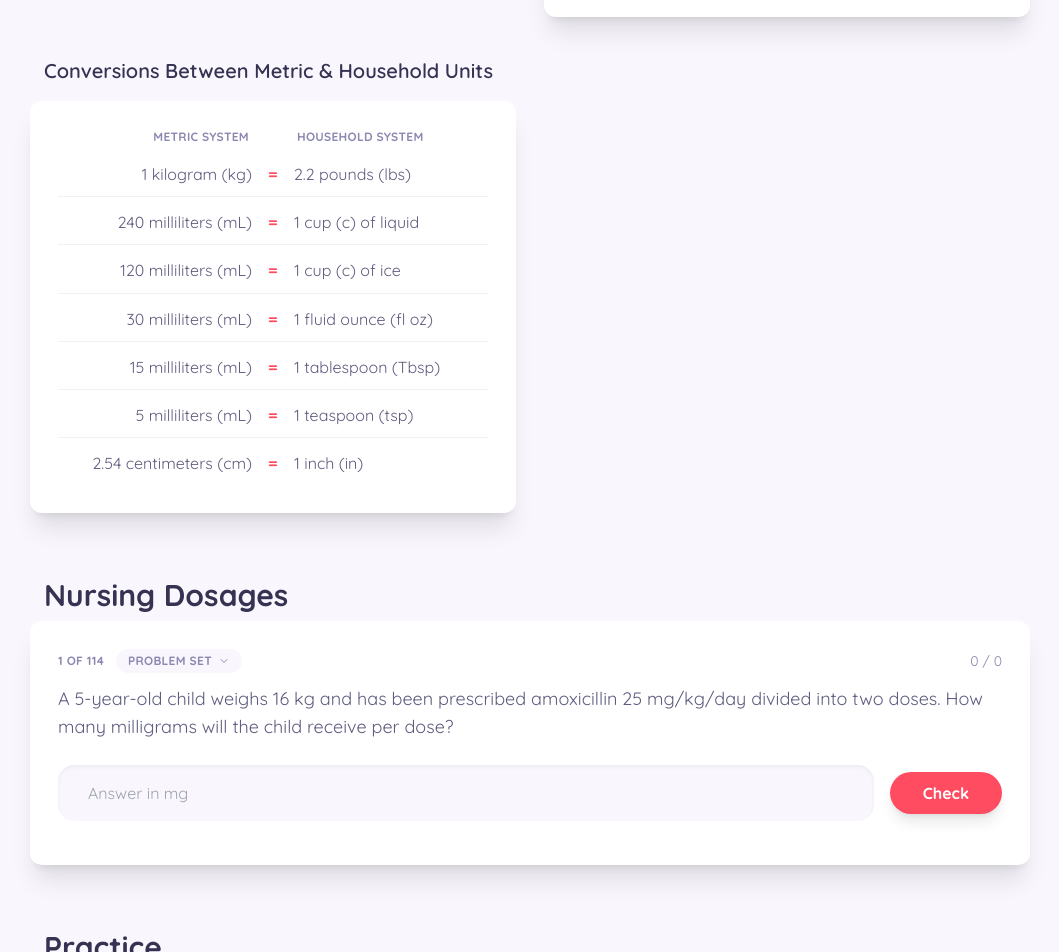
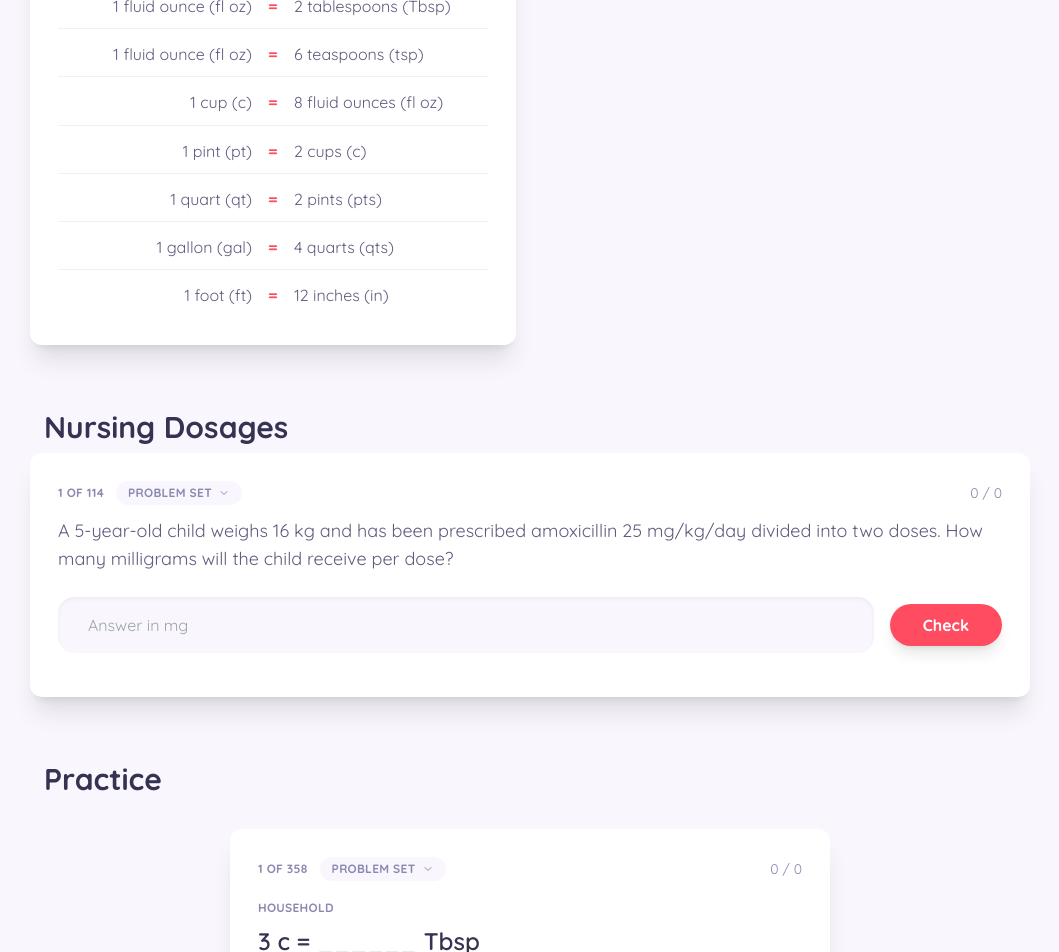
Before and after one commit to jurisdoctor/jurisdoctor.github.io, a Next.js app: page /dosage-calculations in a window 1280 px wide. Shown: the part 1620-2572 px from the top of the page, without its empty margins (165-1224 px from the left). Built offline with nearby package versions, Linux system fonts and the light colour scheme.

Commit message:
diversifying practice problems

```diff
--- a/src/app/components/DosageCalculations/Conversions.tsx
+++ b/src/app/components/DosageCalculations/Conversions.tsx
@@ -1,4 +1,5 @@
 import { Fragment } from "react";
+import Reflow from "./Reflow";
 import {
   Prefixes,
   Household,
@@ -7,7 +8,7 @@ import {
   RowType,
 } from "./Data";
 const card =
-  "rounded-xl bg-[var(--container-color)] p-7 lg:p-5 sm:p-7 shadow-xl animate-fadeIn";
+  "rounded-xl bg-[var(--container-color)] p-7 lg:p-5 sm:p-7 shadow-xl animate-fadeIn mb-7 md:mb-4 break-inside-avoid";
 const rowClass =
   "grid grid-cols-[1fr_auto_1fr] items-center gap-x-4 border-b border-solid border-[#f1f1f1] py-2 last:border-none lg:gap-x-2 lg:text-sm md:gap-x-1 md:text-xs sm:grid-cols-1 sm:gap-y-1 sm:text-center sm:text-base";
 const tableCard =
@@ -21,7 +22,7 @@ const Table = ({
   rows: RowType[];
   headers?: [string, string];
 }) => (
-  <div>
+  <div className="mb-10 break-inside-avoid md:mb-7">
     <h3 className="mb-4 ml-3.5 text-xl lg:ml-0 lg:text-center">{title}</h3>
 
     <div className={tableCard}>
@@ -39,7 +40,7 @@ const Table = ({
 
       <div className="grid gap-y-1">
         {rows.map((row) => (
-          <div key={row.left} className={rowClass}>
+          <div key={`${row.left} ${row.right}`} className={rowClass}>
             <span className="text-right sm:text-center">{row.left}</span>
             <span className="font-bold text-[var(--primary-color)]">=</span>
             <span>{row.right}</span>
@@ -60,7 +61,7 @@ const Conversions = () => {
         Metric System Prefixes
       </h3>
 
-      <div className="mb-4 grid grid-cols-2 items-start gap-7 md:gap-4 sm:grid-cols-1">
+      <Reflow className="mb-4 columns-[26rem] gap-7 md:gap-4">
         {Prefixes.map((prefix) => (
           <div key={prefix.name} className={card}>
             <h3 className="text-xl">{prefix.name}</h3>
@@ -98,21 +99,21 @@ const Conversions = () => {
             </div>
           </div>
         ))}
-      </div>
+      </Reflow>
 
       <p className="mb-14 ml-3.5 text-xs italic text-[#8b88b1] lg:ml-0 lg:text-center">
         *Use abbreviation &quot;mcg&quot; for medical documentation.
       </p>
 
-      <div className="grid grid-cols-2 items-start gap-x-7 gap-y-10 md:gap-x-4 sm:grid-cols-1">
+      <Reflow className="columns-[26rem] gap-7 md:gap-4">
         <Table title="Metric System Conversions" rows={MetricConversions} />
         <Table title="Household System Conversions" rows={Household} />
         <Table
           title="Conversions Between Metric & Household Units"
           rows={MetricToHousehold}
-          headers={["Metric System", "Household System"]}
+          headers={["Household System", "Metric System"]}
         />
-      </div>
+      </Reflow>
     </section>
   );
 };
--- a/src/app/components/DosageCalculations/Data.ts
+++ b/src/app/components/DosageCalculations/Data.ts
@@ -81,6 +81,8 @@ export const MetricConversions: RowType[] = [
 export const Household: RowType[] = [
   { left: "1 pound (lb)", right: "16 ounces (oz)" },
   { left: "1 tablespoon (Tbsp)", right: "3 teaspoons (tsp)" },
+  { left: "1 fluid ounce (fl oz)", right: "2 tablespoons (Tbsp)" },
+  { left: "1 fluid ounce (fl oz)", right: "6 teaspoons (tsp)" },
   { left: "1 cup (c)", right: "8 fluid ounces (fl oz)" },
   { left: "1 pint (pt)", right: "2 cups (c)" },
   { left: "1 quart (qt)", right: "2 pints (pts)" },
@@ -88,13 +90,13 @@ export const Household: RowType[] = [
   { left: "1 foot (ft)", right: "12 inches (in)" },
 ];
 export const MetricToHousehold: RowType[] = [
-  { left: "1 kilogram (kg)", right: "2.2 pounds (lbs)" },
-  { left: "240 milliliters (mL)", right: "1 cup (c) of liquid" },
-  { left: "120 milliliters (mL)", right: "1 cup (c) of ice" },
-  { left: "30 milliliters (mL)", right: "1 fluid ounce (fl oz)" },
-  { left: "15 milliliters (mL)", right: "1 tablespoon (Tbsp)" },
-  { left: "5 milliliters (mL)", right: "1 teaspoon (tsp)" },
-  { left: "2.54 centimeters (cm)", right: "1 inch (in)" },
+  { left: "2.2 pounds (lbs)", right: "1 kilogram (kg)" },
+  { left: "1 cup (c) of liquid", right: "240 milliliters (mL)" },
+  { left: "1 cup (c) of ice", right: "120 milliliters (mL)" },
+  { left: "1 fluid ounce (fl oz)", right: "30 milliliters (mL)" },
+  { left: "1 tablespoon (Tbsp)", right: "15 milliliters (mL)" },
+  { left: "1 teaspoon (tsp)", right: "5 milliliters (mL)" },
+  { left: "1 inch (in)", right: "2.54 centimeters (cm)" },
 ];
 export type FamilyType = "mass" | "volume" | "length" | "household";
 export interface LadderType {
@@ -142,12 +144,18 @@ export const Ladders: LadderType[] = [
     title: "Household",
     keys: [
       "1 Tbsp = 3 tsp",
+      "1 fl oz = 2 Tbsp",
+      "1 fl oz = 6 tsp",
       "1 c = 8 fl oz",
       "1 pt = 2 c",
       "1 qt = 2 pt",
       "1 gal = 4 qt",
       "1 lb = 16 oz",
       "1 ft = 12 in",
+      "1 tsp = 5 mL",
+      "1 Tbsp = 15 mL",
+      "1 fl oz = 30 mL",
+      "1 c of liquid = 240 mL",
     ],
   },
 ];
@@ -170,28 +178,77 @@ export const Rules: RuleType[] = [
     family: "mass",
     from: { value: 1, unit: "g" },
     to: { value: 1000000, unit: "mcg" },
+    steps: [0.5, 1, 2, 3, 5],
+  },
+  {
+    group: "Metric",
+    family: "mass",
+    from: { value: 1, unit: "g" },
+    to: { value: 1000, unit: "mg" },
+    steps: [0.25, 0.5, 1, 2, 4, 5, 10],
+  },
+  {
+    group: "Metric",
+    family: "mass",
+    from: { value: 1, unit: "mg" },
+    to: { value: 1000, unit: "mcg" },
+    steps: [0.125, 0.25, 0.5, 1, 2, 4, 5, 10],
+  },
+  {
+    group: "Metric",
+    family: "mass",
+    from: { value: 1, unit: "kg" },
+    to: { value: 1000, unit: "g" },
+    steps: [0.5, 1, 2, 3, 5, 10],
+  },
+  {
+    group: "Metric",
+    family: "mass",
+    from: { value: 1, unit: "g" },
+    to: { value: 10, unit: "dg" },
     steps: [1, 2, 3, 5],
   },
   {
     group: "Metric",
     family: "mass",
     from: { value: 1, unit: "g" },
-    to: { value: 1000, unit: "mg" },
-    steps: [1, 2, 4, 5, 10],
-  },
-  {
-    group: "Metric",
-    family: "mass",
-    from: { value: 1, unit: "mg" },
-    to: { value: 1000, unit: "mcg" },
-    steps: [1, 2, 4, 5, 10],
+    to: { value: 100, unit: "cg" },
+    steps: [1, 2, 5],
   },
   {
     group: "Metric",
     family: "volume",
     from: { value: 1, unit: "L" },
     to: { value: 1000, unit: "mL" },
+    steps: [0.25, 0.5, 1, 2, 3, 5, 10],
+  },
+  {
+    group: "Metric",
+    family: "volume",
+    from: { value: 1, unit: "L" },
+    to: { value: 10, unit: "dL" },
     steps: [1, 2, 3, 5, 10],
+  },
+  {
+    group: "Metric",
+    family: "volume",
+    from: { value: 1, unit: "L" },
+    to: { value: 100, unit: "cL" },
+    steps: [1, 2, 3, 5],
+  },
+  {
+    group: "Metric",
+    family: "volume",
+    from: { value: 1, unit: "dL" },
+    to: { value: 100, unit: "mL" },
+    steps: [1, 2, 3, 5],
+  },
+  {
+    group: "Metric",
+    family: "volume",
+    from: { value: 1, unit: "mL" },
+    to: { value: 1, unit: "cc" },
+    steps: [1, 5, 10, 50, 100],
   },
   {
     group: "Metric",
@@ -205,20 +262,13 @@ export const Rules: RuleType[] = [
     family: "length",
     from: { value: 1, unit: "m" },
     to: { value: 100, unit: "cm" },
-    steps: [1, 2, 3, 5, 10],
+    steps: [0.5, 1, 2, 3, 5, 10],
   },
   {
     group: "Metric",
-    family: "volume",
-    from: { value: 1, unit: "L" },
-    to: { value: 10, unit: "dL" },
-    steps: [1, 2, 3, 5, 10],
-  },
-  {
-    group: "Metric",
-    family: "mass",
-    from: { value: 1, unit: "kg" },
-    to: { value: 1000, unit: "g" },
+    family: "length",
+    from: { value: 1, unit: "cm" },
+    to: { value: 10, unit: "mm" },
     steps: [1, 2, 3, 5, 10],
   },
   {
@@ -245,6 +295,27 @@ export const Rules: RuleType[] = [
   {
     group: "Household",
     family: "household",
+    from: { value: 1, unit: "c" },
+    to: { value: 16, unit: "Tbsp" },
+    steps: [1, 2, 3, 4],
+  },
+  {
+    group: "Household",
+    family: "household",
+    from: { value: 1, unit: "fl oz" },
+    to: { value: 2, unit: "Tbsp" },
+    steps: [0.5, 1, 2, 3, 4, 8],
+  },
+  {
+    group: "Household",
+    family: "household",
+    from: { value: 1, unit: "fl oz" },
+    to: { value: 6, unit: "tsp" },
+    steps: [0.5, 1, 2, 3, 4],
+  },
+  {
+    group: "Household",
+    family: "household",
     from: { value: 1, unit: "pt" },
     to: { value: 2, unit: "c" },
     steps: [1, 2, 3, 4, 5, 10],
@@ -255,6 +326,13 @@ export const Rules: RuleType[] = [
     from: { value: 1, unit: "qt" },
     to: { value: 2, unit: "pt" },
     steps: [1, 2, 3, 4, 5, 10],
+  },
+  {
+    group: "Household",
+    family: "household",
+    from: { value: 1, unit: "qt" },
+    to: { value: 4, unit: "c" },
+    steps: [1, 2, 3, 4],
   },
   {
     group: "Household",
@@ -275,34 +353,48 @@ export const Rules: RuleType[] = [
     family: "mass",
     from: { value: 1, unit: "kg" },
     to: { value: 2.2, unit: "lbs" },
-    steps: [1, 2, 3, 4, 5, 10],
+    steps: [0.5, 1, 1.5, 2, 2.5, 3, 4, 5, 10],
+  },
+  {
+    group: "Metric & Household",
+    family: "volume",
+    from: { value: 1, unit: "c of liquid" },
+    to: { value: 240, unit: "mL" },
+    steps: [1, 2, 3, 4],
+  },
+  {
+    group: "Metric & Household",
+    family: "volume",
+    from: { value: 1, unit: "c of ice" },
+    to: { value: 120, unit: "mL" },
+    steps: [1, 2, 3, 4],
   },
   {
     group: "Metric & Household",
     family: "volume",
     from: { value: 1, unit: "fl oz" },
     to: { value: 30, unit: "mL" },
-    steps: [1, 2, 3, 4, 5, 8],
+    steps: [0.5, 1, 2, 3, 4, 5, 8],
   },
   {
     group: "Metric & Household",
     family: "volume",
     from: { value: 1, unit: "Tbsp" },
     to: { value: 15, unit: "mL" },
-    steps: [1, 2, 3, 4, 5, 10],
+    steps: [0.5, 1, 2, 3, 4, 5, 10],
   },
   {
     group: "Metric & Household",
     family: "volume",
     from: { value: 1, unit: "tsp" },
     to: { value: 5, unit: "mL" },
-    steps: [1, 2, 3, 4, 5, 10],
+    steps: [0.5, 1, 1.5, 2, 3, 4, 5, 10],
   },
   {
     group: "Metric & Household",
     family: "length",
     from: { value: 1, unit: "in" },
     to: { value: 2.54, unit: "cm" },
-    steps: [1, 2, 3, 4, 5, 10],
+    steps: [0.5, 1, 2, 3, 4, 5, 10],
   },
 ];
--- a/src/app/components/DosageCalculations/Practice.tsx
+++ b/src/app/components/DosageCalculations/Practice.tsx
@@ -59,19 +59,58 @@ const makeQuestion = (
     },
   };
 };
-const Questions: QuestionType[] = Rules.flatMap((rule) =>
-  rule.steps.flatMap((step) => [
-    makeQuestion(rule, step, false),
-    makeQuestion(rule, step, true),
-  ]),
+const SEED = 11686;
+const scatter = (questions: QuestionType[]) => {
+  let seed = SEED;
+  const random = () => {
+    seed = (seed * 1664525 + 1013904223) % 4294967296;
+    return seed / 4294967296;
+  };
+  const order = [...questions];
+  for (let i = order.length - 1; i > 0; i--) {
+    const j = Math.floor(random() * (i + 1));
+    [order[i], order[j]] = [order[j], order[i]];
+  }
+  return order;
+};
+const Questions: QuestionType[] = scatter(
+  Rules.flatMap((rule) =>
+    rule.steps.flatMap((step) => [
+      makeQuestion(rule, step, false),
+      makeQuestion(rule, step, true),
+    ]),
+  ),
 );
 const mentions = (key: string, unit: string) =>
   new RegExp(`(^|[\\s=])${unit.replace("/", "\\/")}($|\\s|,)`).test(key);
+const VOLUME = [
+  "tsp",
+  "Tbsp",
+  "fl oz",
+  "c",
+  "c of liquid",
+  "c of ice",
+  "pt",
+  "qt",
+  "gal",
+  "mL",
+  "L",
+  "dL",
+  "cL",
+  "cc",
+];
 const relevant = (keys: string[], units: string[]) => {
   const both = keys.filter((key) => units.every((unit) => mentions(key, unit)));
-  return both.length
-    ? both
-    : keys.filter((key) => units.some((unit) => mentions(key, unit)));
+  const either = keys.filter((key) =>
+    units.some((unit) => mentions(key, unit)),
+  );
+  if (!both.length) return either;
+  const poured = units.every((unit) => VOLUME.includes(unit));
+  if (!poured || units.includes("mL")) return both;
+  return [
+    ...both,
+    ...either.filter((key) => !both.includes(key) && mentions(key, "mL")),
+  ];
 };
 const Help = ({
   family,
@@ -150,7 +189,7 @@ const Work = ({ work }: { work: WorkType }) => (
     </span>
   </div>
 );
-const KEY = "dosage:practice:v2";
+const KEY = "dosage:practice:v3";
 const fresh = (): SavedType => ({
   position: 0,
   entry: "",
--- /dev/null
+++ b/src/app/components/DosageCalculations/Reflow.tsx
@@ -0,0 +1,71 @@
+"use client";
+import { ReactNode, useEffect, useRef } from "react";
+
+const SETTLE = 40;
+
+const Reflow = ({
+  className,
+  children,
+}: {
+  className: string;
+  children: ReactNode;
+}) => {
+  const ref = useRef<HTMLDivElement>(null);
+
+  useEffect(() => {
+    const grid = ref.current;
+    if (!grid) return;
+    if (window.matchMedia("(prefers-reduced-motion: reduce)").matches) return;
+
+    const running = new WeakMap<Element, Animation>();
+    let previous = new Map<Element, DOMRect>();
+
+    const record = () => {
+      previous = new Map(
+        Array.from(grid.children).map((child) => [
+          child,
+          child.getBoundingClientRect(),
+        ]),
+      );
+    };
+
+    const play = () => {
+      for (const child of Array.from(grid.children)) {
+        const from = previous.get(child);
+        if (!from) continue;
+
+        const to = child.getBoundingClientRect();
+        const dx = from.left - to.left;
+        const dy = from.top - to.top;
+        if (Math.abs(dy) < SETTLE) continue;
+
+        running.get(child)?.cancel();
+        running.set(
+          child,
+          child.animate(
+            [
+              { transform: `translate(${dx}px, ${dy}px)` },
+              { transform: "translate(0, 0)" },
+            ],
+            { duration: 420, easing: "ease-in-out" },
+          ),
+        );
+      }
+      record();
+    };
+
+    record();
+    const observer = new ResizeObserver(play);
+    observer.observe(grid);
+
+    return () => observer.disconnect();
+  }, []);
+
+  return (
+    <div ref={ref} className={className}>
+      {children}
+    </div>
+  );
+};
+
+export default Reflow;
```
